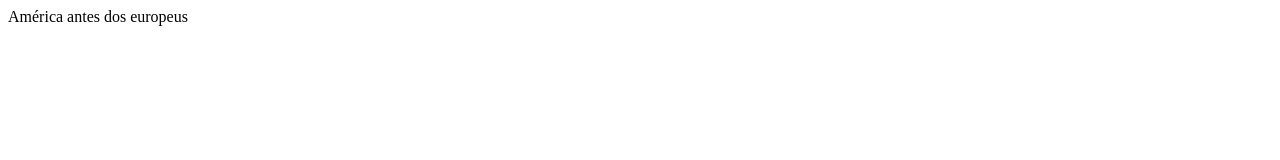
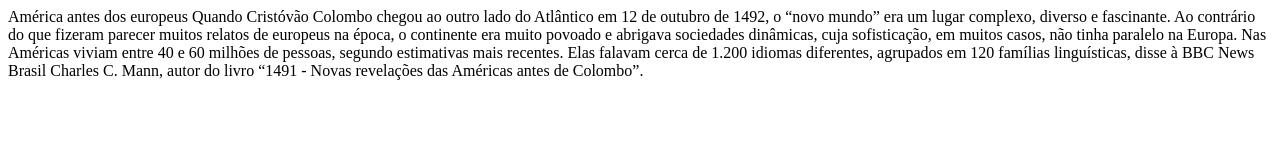
Before and after one commit to JoaoMiglioli/tupacamaru, a plain HTML site: page index.html in a window 1280 px wide. Drawn offline with Linux system fonts and the light colour scheme.

Commit message:
Add text.

```diff
--- a/index.html
+++ b/index.html
@@ -2,5 +2,13 @@
     América antes dos europeus
 </head>
 <body>
+    Quando Cristóvão Colombo chegou ao outro lado do Atlântico em 12 de outubro de 1492, o “novo mundo” era um lugar complexo, diverso e fascinante.
+    Ao contrário do que fizeram parecer muitos relatos de europeus na época, o continente era muito povoado e abrigava sociedades dinâmicas, cuja sofisticação, em muitos casos, não tinha paralelo na Europa.
+    Nas Américas viviam entre 40 e 60 milhões de pessoas, segundo estimativas mais recentes. Elas falavam cerca de 1.200 idiomas diferentes, agrupados em 120 famílias linguísticas, disse à BBC News Brasil Charles C. Mann, autor do livro “1491 - Novas revelações das Américas antes de Colombo”.
+
+
+
+
+
 
 </body>
```
